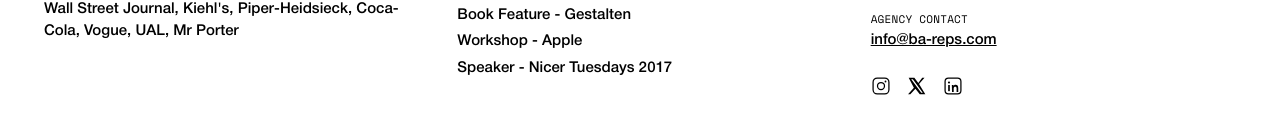
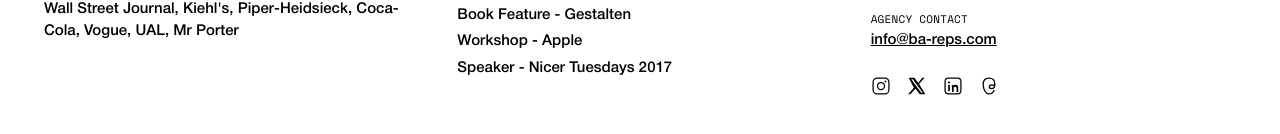
Before and after one commit to jshmck/josh-mckenna-portfolio, a Next.js app: page /contact in a window 1280 px wide. Shown: the part 1172-1306 px from the top of the page. Built offline with nearby package versions, Linux system fonts and the light colour scheme.

Commit message:
feat(footer): add Threads to the social icon row
siteConfig.threads (@jshmck) alongside Instagram/X/LinkedIn, same
currentColor icon pattern.

```diff
--- a/components/site/footer.tsx
+++ b/components/site/footer.tsx
@@ -38,10 +38,25 @@
   );
 }
 
+function ThreadsIcon() {
+  return (
+    <svg viewBox="0 0 24 24" width="20" height="20" aria-hidden="true">
+      <path
+        fill="none"
+        stroke="currentColor"
+        strokeWidth="1.6"
+        strokeLinecap="round"
+        d="M12 2.5c4.5 0 7 2.7 7 7.3 0 3.4-1.4 5.3-3.9 5.3-1.7 0-2.7-.9-2.7-2.2 0-1.4 1.1-2.2 2.7-2.2.9 0 1.7.2 2.3.6M12 2.5C7.5 2.5 5 5.4 5 10.3 5 16 8 21.5 12 21.5c3 0 5.1-1.6 5.9-4.3"
+      />
+    </svg>
+  );
+}
+
 const socials = [
   { label: "Instagram", href: siteConfig.instagram.url, Icon: InstagramIcon },
   { label: "X", href: siteConfig.x.url, Icon: XIcon },
   { label: "LinkedIn", href: siteConfig.linkedin.url, Icon: LinkedInIcon },
+  { label: "Threads", href: siteConfig.threads.url, Icon: ThreadsIcon },
 ];
 
 /**
--- a/lib/site.ts
+++ b/lib/site.ts
@@ -32,6 +32,10 @@
   linkedin: {
     url: "https://www.linkedin.com/in/joshmckennna/",
   },
+  threads: {
+    handle: "@jshmck",
+    url: "https://www.threads.com/@jshmck",
+  },
   /** Empty string renders the field as "—" on the contact page. */
   representation: "",
   /** Used for absolute OG image + canonical URLs. */
```
